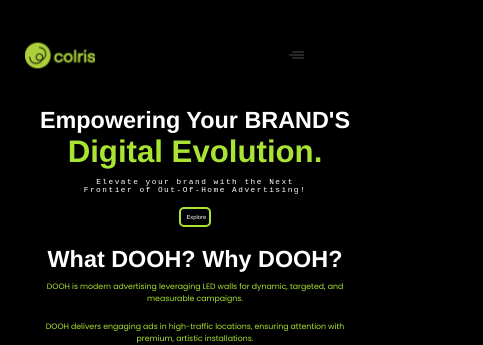
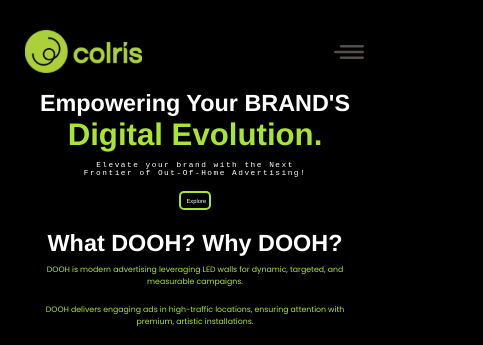
Before and after one commit to KarthickJack/colris, a React (Create React App) app: page / in a window 390 px wide. Shown: the top 345 px of the page, 483 px wide, since content can reach past the window. Built offline with nearby package versions, Linux system fonts and the light colour scheme.

Commit message:
[karthick] navbar position fixed

```diff
--- a/src/App.css
+++ b/src/App.css
@@ -31,7 +31,8 @@ body {
   /* background-image: linear-gradient(90deg, green 15%, yellow 05%, black 50%); */
   /* animation: spin 5s linear infinite;   */
 }
-.start{
+
+.start {
   flex-direction: column;
 }
 
@@ -48,26 +49,30 @@ body {
 
 .line {
   width: 100%;
-  height: 1px; /* Adjust the line thickness as needed */
-  background-color: #A9E435; /* Set the line color */
+  height: 1px;
+  /* Adjust the line thickness as needed */
+  background-color: #A9E435;
+  /* Set the line color */
 }
 
-.nav-back{
+.nav-back {
   z-index: -1;
   color: #000000;
   opacity: 50%;
 }
 
-.hero-image{
+.hero-image {
   margin-top: -156px;
   margin-left: -7px;
   z-index: -1;
 }
 
 .navbar {
-  z-index: 10;
-  position: relative;
+  padding-top: 2vh;
+  top: 0;
+  position: fixed;
   width: 92vw;
+  background-color: #000000;
 }
 
 .nav-container {
@@ -79,7 +84,7 @@ body {
   width: 87vw;
 }
 
-.serv-container{
+.serv-container {
   display: flex;
   justify-content: space-between;
   align-items: center;
@@ -89,24 +94,25 @@ body {
 
 }
 
-.retail-container{
+.retail-container {
   margin-top: 50px;
   display: flex;
   flex-direction: row;
 }
 
-.dooh-container{
+.dooh-container {
   margin-top: 50px;
   display: flex;
   align-items: center;
   flex-direction: column;
 }
 
-.retail-image{
+.retail-image {
   margin-left: 40px;
-  margin-top: 30px;    }
+  margin-top: 30px;
+}
 
-.retail-text{
+.retail-text {
   display: flex;
   font-size: 4vw;
   font-weight: 100;
@@ -121,7 +127,7 @@ body {
   /* margin-top: 140px;; */
 }
 
-.dooh-text{
+.dooh-text {
   display: flex;
   font-size: 4vw;
   font-weight: 100;
@@ -137,34 +143,35 @@ body {
 }
 
 
-.icono{
+.icono {
   justify-content: space-between;
   align-items: center;
 }
-.icono:hover{
+
+.icono:hover {
   cursor: pointer;
 }
 
-.title{
+.title {
   margin-top: 10px;
   color: white;
   text-align: center;
   font-size: 20px;
 }
-.title:hover{
+
+.title:hover {
   color: #A9E435;
 }
 
-.socials{
+.socials {
   padding-right: 12px;
 }
-.socials:hover{
+
+.socials:hover {
   cursor: pointer;
 }
 
 .menu-icon {
-  margin-right: 60px;
-  max-width: 15px;
   display: none;
 }
 
@@ -205,7 +212,8 @@ body {
     "d1 d1 d1 d2 d2 d2"
     "d1 d1 d1 d2 d2 d2";
 }
-.service-centre-content{
+
+.service-centre-content {
   width: 100%;
   margin-top: 3vw;
   display: flex;
@@ -223,14 +231,8 @@ body {
   align-items: center;
   /* height: 100vh; */
 }
-.home-content>hero{
-  font-size: 6vw;
-  color: #FFFFFF;
-  font-weight: 700;
-  text-align: center;
-  font-family: 'Franklin Gothic Medium', 'Arial Narrow', Arial, sans-serif;
-}
-.service-centre-content>hero{
+
+.home-content>hero {
   font-size: 6vw;
   color: #FFFFFF;
   font-weight: 700;
@@ -238,13 +240,22 @@ body {
   font-family: 'Franklin Gothic Medium', 'Arial Narrow', Arial, sans-serif;
 }
 
-.home-content>hero-green{
+.service-centre-content>hero {
+  font-size: 6vw;
+  color: #FFFFFF;
+  font-weight: 700;
+  text-align: center;
+  font-family: 'Franklin Gothic Medium', 'Arial Narrow', Arial, sans-serif;
+}
+
+.home-content>hero-green {
   font-size: 7vw;
   color: #A9E435;
   font-weight: 900;
   font-family: 'Franklin Gothic Medium', 'Arial Narrow', Arial, sans-serif;
 }
-.home-content>p{
+
+.home-content>p {
   font-size: 2vw;
   font-weight: 100;
   color: #ffffff;
@@ -257,7 +268,7 @@ body {
   letter-spacing: 0px;
 }
 
-  .service-centre-content>p{
+.service-centre-content>p {
   font-size: 2vw;
   color: #A9E435;
   font-family: 'Poppins', sans-serif;
@@ -269,10 +280,14 @@ body {
 }
 
 .circle {
-    width: 100px; /* Adjust the size as needed */
-    height: 100px; /* Adjust the size as needed */
-    background-color: #ffffff; /* Set the background color */
-    border-radius: 50%; /* Create a circle by setting border-radius to 50% */
+  width: 100px;
+  /* Adjust the size as needed */
+  height: 100px;
+  /* Adjust the size as needed */
+  background-color: #ffffff;
+  /* Set the background color */
+  border-radius: 50%;
+  /* Create a circle by setting border-radius to 50% */
 }
 
 .d1 {
@@ -363,7 +378,8 @@ body {
   border: 2px solid #A9E435;
   margin-bottom: 2vw;
 }
-.explore-button>button{
+
+.explore-button>button {
   font-family: 'Franklin Gothic Medium', 'Arial Narrow', Arial, sans-serif;
   font-size: 1.5vw;
   width: 100%;
@@ -377,13 +393,14 @@ body {
   margin-bottom: 2vw;
   z-index: 1;
 }
-.rental>p>button:hover{
+
+.rental>p>button:hover {
   color: #000000;
   background-color: #A9E435;
   cursor: pointer;
 }
 
-.explore-button>button:hover{
+.explore-button>button:hover {
   color: #000000;
   background-color: #A9E435;
   cursor: pointer;
@@ -396,6 +413,7 @@ body {
   /* padding: 50px; Add padding for spacing if needed */
   color: #A9E435;
 }
+
 .bottom-text>h6 {
   color: white;
   font-size: 3vw;
@@ -406,25 +424,26 @@ body {
   max-width: 12vw;
 }
 
-.bottom-text-para{
+.bottom-text-para {
   font-size: 1.5vw;
 }
 
-.foot-container{
+.foot-container {
   margin-top: 25px;
 }
 
 
 @media (max-width: 768px) {
 
-  .bottom-text-para{
+  .bottom-text-para {
     font-size: 1.5vw;
   }
 
-  .foot-container{
+  .foot-container {
     margin-top: 25px;
   }
-  .explore-button>button{
+
+  .explore-button>button {
 
     font-family: 'Franklin Gothic Medium', 'Arial Narrow', Arial, sans-serif;
     font-size: 1.5vw;
@@ -439,7 +458,7 @@ body {
     margin-bottom: 2vw;
   }
 
-  .explore-button>button:hover{
+  .explore-button>button:hover {
     color: #000000;
     background-color: #A9E435;
     cursor: pointer;
@@ -450,13 +469,16 @@ body {
     /* padding: 50px; Add padding for spacing if needed */
     color: #A9E435;
   }
-.bottom-text-para{
+
+  .bottom-text-para {
     font-size: 3vw;
   }
+
   .bottom-text>h6 {
     font-size: 6vw;
     color: white;
   }
+
   .service-content {
     margin-top: 30px;
     width: 70vw;
@@ -466,27 +488,30 @@ body {
       "d2 d2 d2 d2 d2 d2"
       "d3 d3 d3 d3 d3 d3";
   }
+
   .home-content {
-      margin-top: 2vh;
     display: flex;
     flex-direction: column;
     justify-content: center;
     align-items: center;
   }
-.home-content>hero{
+
+  .home-content>hero {
     font-size: 6vw;
     color: #FFFFFF;
     font-weight: 700;
     text-align: center;
     font-family: 'Franklin Gothic Medium', 'Arial Narrow', Arial, sans-serif;
   }
-.home-content>hero-green{
+
+  .home-content>hero-green {
     font-size: 8vw;
     color: #A9E435;
     font-weight: 900;
     font-family: 'Franklin Gothic Medium', 'Arial Narrow', Arial, sans-serif;
   }
-.home-content>p{
+
+  .home-content>p {
     font-size: 2vw;
     font-weight: 100;
     color: #ffffff;
@@ -499,11 +524,12 @@ body {
     letter-spacing: 1.5px;
   }
 
-    .retail-image{
+  .retail-image {
     margin-left: 40px;
-      margin-top: 30px;    }
+    margin-top: 30px;
+  }
 
-    .retail-text{
+  .retail-text {
     display: flex;
     align-items: center;
     font-size: 4vw;
@@ -559,6 +585,7 @@ body {
     width: 70vw;
     height: 20vw;
   }
+
   .todof {
     width: 70vw;
     height: 20vw;
@@ -567,6 +594,7 @@ body {
   .todos>h6 {
     font-size: 3vw;
   }
+
   .todos>h1 {
     font-size: 8vw;
   }
@@ -595,11 +623,13 @@ body {
   .rental>p {
     margin: 2vh 3vw;
   }
+
   .logo {
     max-width: 18vw;
   }
+
   .menu-icon {
-    max-width: 4vw;
+    max-width: 30px;
     display: block;
     cursor: pointer;
   }
@@ -616,13 +646,27 @@ body {
   }
 
 }
+
+@media (max-width: 550px) {
+  .logo {
+    max-width: 25vw;
+  }
+}
+
+@media (max-width: 400px) {
+  .logo {
+    max-width: 30vw;
+  }
+}
+
 @media (max-width: 300px) {
   .logo {
     max-width: 40vw;
   }
 
   .menu-icon {
-    max-width: 5vw;
+    max-width: 25px;
+    margin-right: 10px;
   }
 
   .nav-elements.active {
--- a/src/components/navbar.js
+++ b/src/components/navbar.js
@@ -11,14 +11,12 @@ const Navbar = () => {
 
   return (
     <nav className="navbar">
-      <div className='nav-back'></div>
       <div className="nav-container">
         <Brand className="logo" />
         <Hamburger className="menu-icon" onClick={handleShowNavbar} />
         <div className={`nav-elements  ${showNavbar && 'active'}`} onClick={handleShowNavbar}>
           <ul>
           <li>
-              {/* <Link to="/home">Home</Link> */}
               <a href={`#home`}>Home</a>
             </li>
 
@@ -50,7 +48,7 @@ const Navbar = () => {
             </li> */}
           </ul>
         </div>
-      </div>
+        </div>
     </nav>
   )
 }
```
Also changed, not shown: src/App.js (+0 -10 lines). Lines whose indentation alone changed are shown as unchanged.
